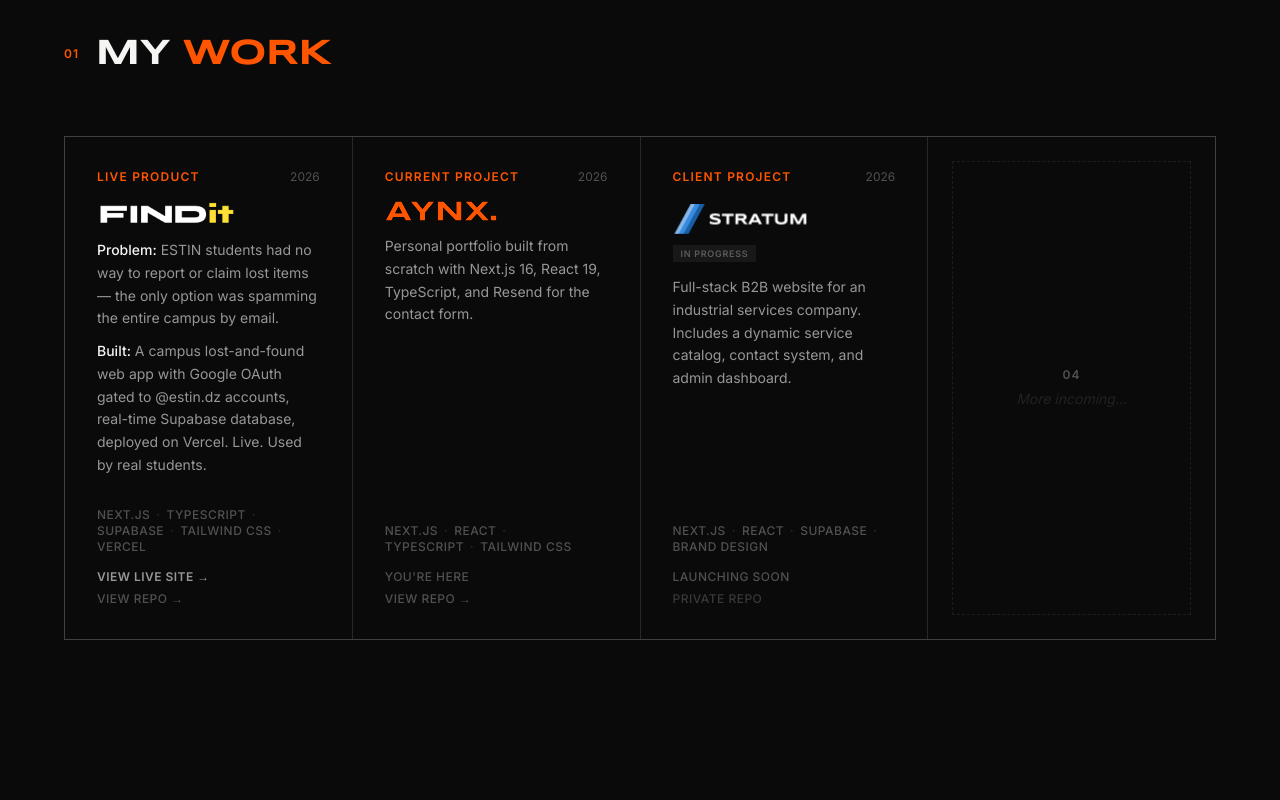
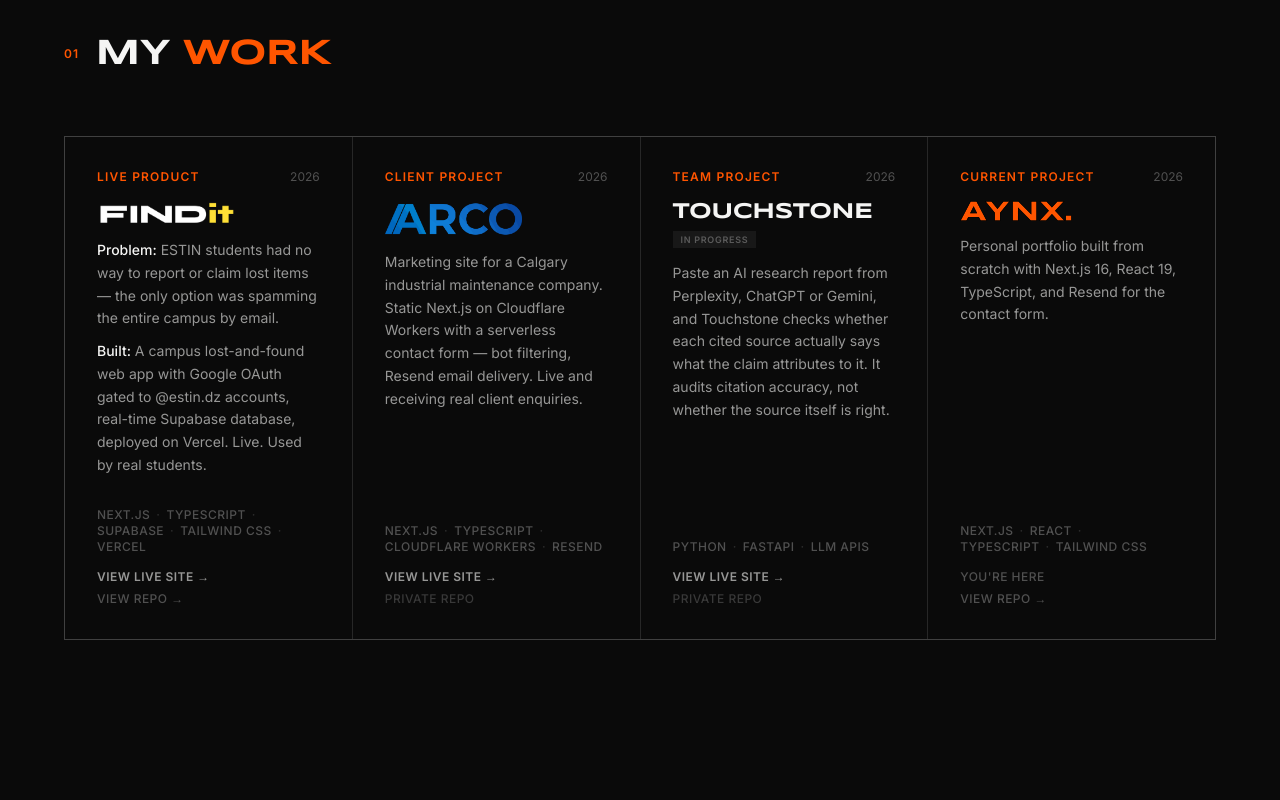
Before and after one commit to aynxitis/aynx, a Next.js app: page / in a window 1280 px wide. Shown: the part 860-1660 px from the top of the page. Built offline with nearby package versions, Linux system fonts and the light colour scheme.

Commit message:
Replace STRATUM with Arco, add Touchstone, update stack and age

```diff
--- a/components/sections/About.tsx
+++ b/components/sections/About.tsx
@@ -49,7 +49,7 @@ export default function About() {
         <FadeUp>
           {[
             {
-              value: "18",
+              value: "19",
               label: "Years old",
               extra: null,
             },
--- a/data/cv.ts
+++ b/data/cv.ts
@@ -15,11 +15,15 @@ export const education = [
 export const stack = [
   {
     category: "Languages",
-    skills: ["HTML", "CSS", "Python", "C", "x86 NASM"],
+    skills: ["TypeScript", "JavaScript", "Python", "C", "SQL", "x86 NASM", "HTML", "CSS"],
+  },
+  {
+    category: "Frameworks",
+    skills: ["Next.js", "React", "Tailwind CSS", "FastAPI"],
   },
   {
     category: "Platforms",
-    skills: ["Firebase", "Supabase", "Linux"],
+    skills: ["Supabase", "PostgreSQL", "Cloudflare Workers", "Vercel", "Linux"],
   },
   {
     category: "Tools",
@@ -33,4 +37,4 @@ export const languages = [
   { name: "English", level: "Professional" },
 ];
 
-export const learning = ["TypeScript", "Next.js", "Python (Advanced)"];
+export const learning = ["Python (Advanced)"];
--- a/data/projects.ts
+++ b/data/projects.ts
@@ -20,6 +20,37 @@ export const projects: Project[] = [
     repoLabel: "View repo →",
   },
   {
+    id: 3,
+    status: "client",
+    label: "Client Project",
+    year: 2026,
+    name: "Arco",
+    logoSrc: "/arco-wordmark.png",
+    logoAlt: "Arco",
+    description: [
+      "Marketing site for a Calgary industrial maintenance company. Static Next.js on Cloudflare Workers with a serverless contact form — bot filtering, Resend email delivery. Live and receiving real client enquiries.",
+    ],
+    stack: ["Next.js", "TypeScript", "Cloudflare Workers", "Resend"],
+    link: "https://arcoindustrial.ca",
+    linkLabel: "View live site →",
+    repoLabel: "Private repo",
+  },
+  {
+    id: 4,
+    status: "live",
+    label: "Team Project",
+    year: 2026,
+    name: "Touchstone",
+    badge: "In Progress",
+    description: [
+      "Paste an AI research report from Perplexity, ChatGPT or Gemini, and Touchstone checks whether each cited source actually says what the claim attributes to it. It audits citation accuracy, not whether the source itself is right.",
+    ],
+    stack: ["Python", "FastAPI", "LLM APIs"],
+    link: "https://touchstone.aynx.dev",
+    linkLabel: "View live site →",
+    repoLabel: "Private repo",
+  },
+  {
     id: 2,
     status: "current",
     label: "Current Project",
@@ -36,25 +67,4 @@ export const projects: Project[] = [
     repoLink: "https://github.com/aynxitis/aynx",
     repoLabel: "View repo →",
   },
-  {
-    id: 3,
-    status: "client",
-    label: "Client Project",
-    year: 2026,
-    name: "STRATUM",
-    logoSrc: "/STRATUM-dark.svg",
-    logoAlt: "STRATUM",
-    badge: "In Progress",
-    description: [
-      "Full-stack B2B website for an industrial services company. Includes a dynamic service catalog, contact system, and admin dashboard.",
-    ],
-    stack: ["Next.js", "React", "Supabase", "Brand Design"],
-    repoLabel: "Private repo",
-    disabled: true,
-    disabledLabel: "Launching soon",
-  },
-  {
-    id: 4,
-    isEmpty: true,
-  },
 ];
```
Also changed, not shown: public/STRATUM-dark.svg (deleted), public/arco-wordmark.png (added).
